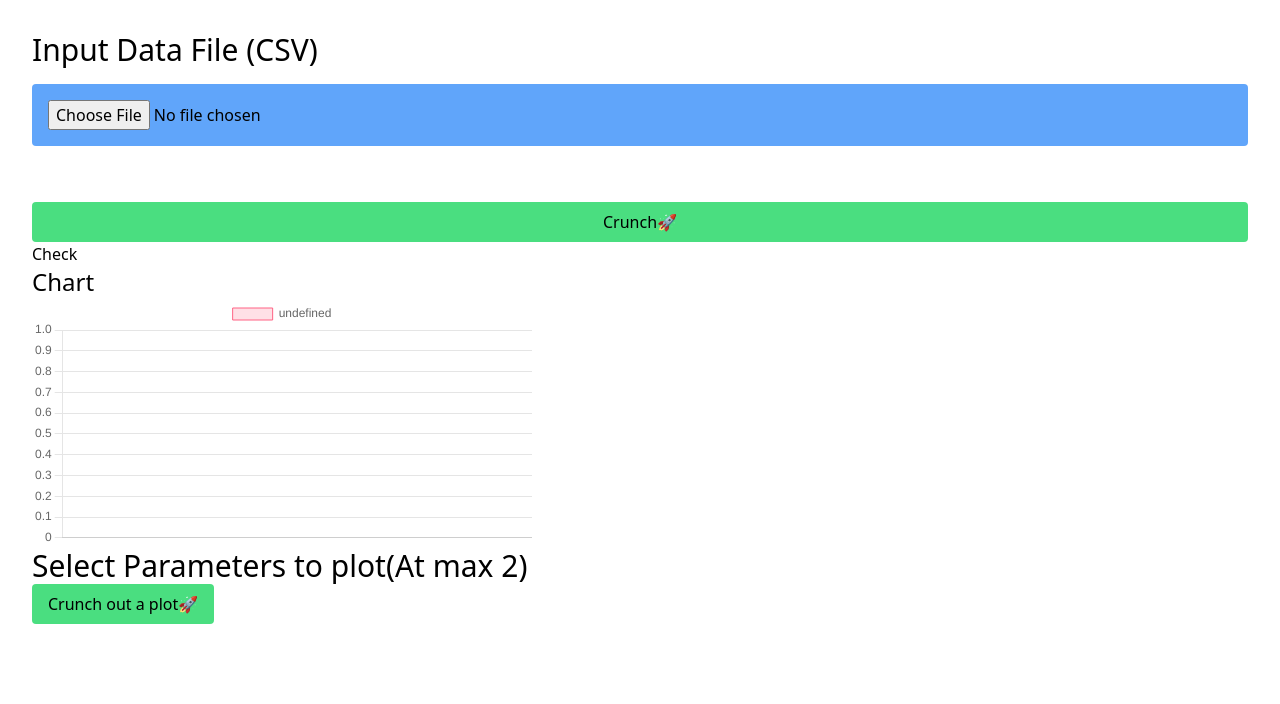
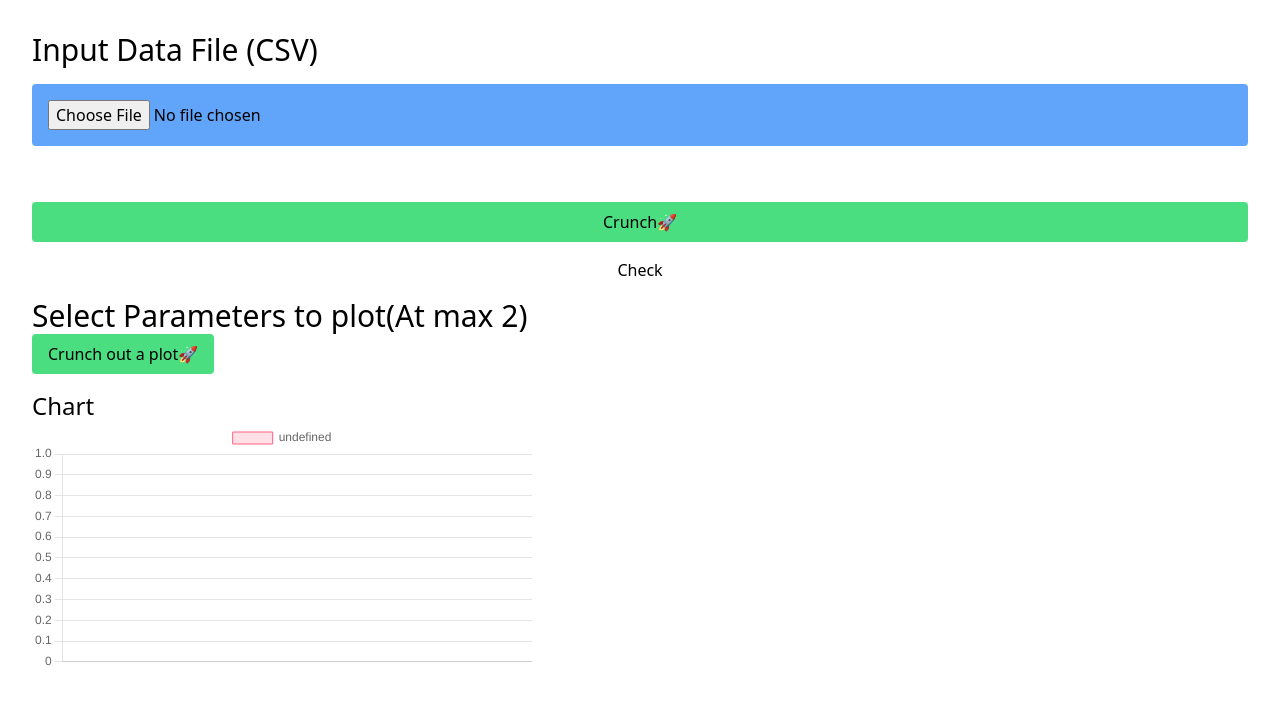
Before and after one commit to Lakshit-Chiranjiv/data-crunch, a Next.js app: page / in a window 1280 px wide. Shown: the top 704 px of the page. Built offline with nearby package versions, Linux system fonts and the light colour scheme.

Commit message:
flex property on home div

```diff
--- a/app/components/Home.jsx
+++ b/app/components/Home.jsx
@@ -11,16 +11,17 @@ const Home = () => {
     const [selectedAttributes,setSelectedAttributes] = useState([])
 
   return (
-    <div className='p-8'>
+    <div className='p-8 flex flex-col gap-4'>
 
-     <DataInput setJsonFileData={setJsonFileData} />
-     <button onClick={() =>{
-        console.log(jsonFileData);
-     }}>Check</button>
+      <DataInput setJsonFileData={setJsonFileData} />
+      <button onClick={() =>{
+          console.log(jsonFileData);
+      }}>Check</button>
 
-     <Chart inputData={jsonFileData} selectedAttributes={selectedAttributes}/>
+      <SelectParams inputData={jsonFileData} setSelectedAttributes={setSelectedAttributes}/>
 
-     <SelectParams inputData={jsonFileData} setSelectedAttributes={setSelectedAttributes}/>
+
+      <Chart inputData={jsonFileData} selectedAttributes={selectedAttributes}/>
 
     </div>
   )
```
